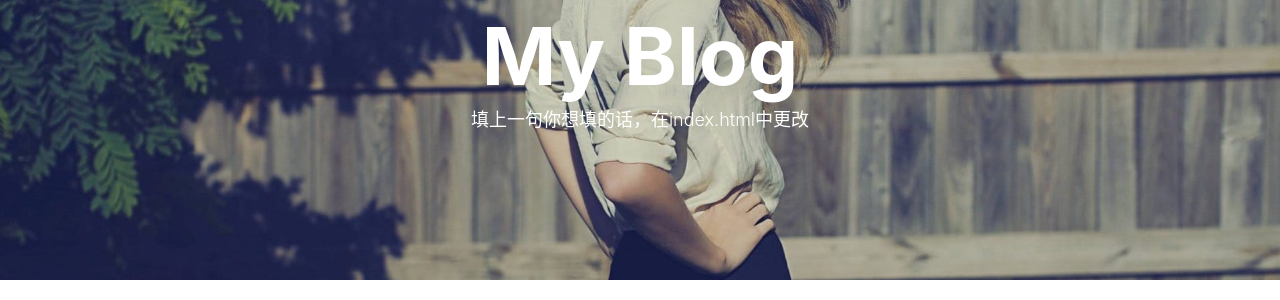
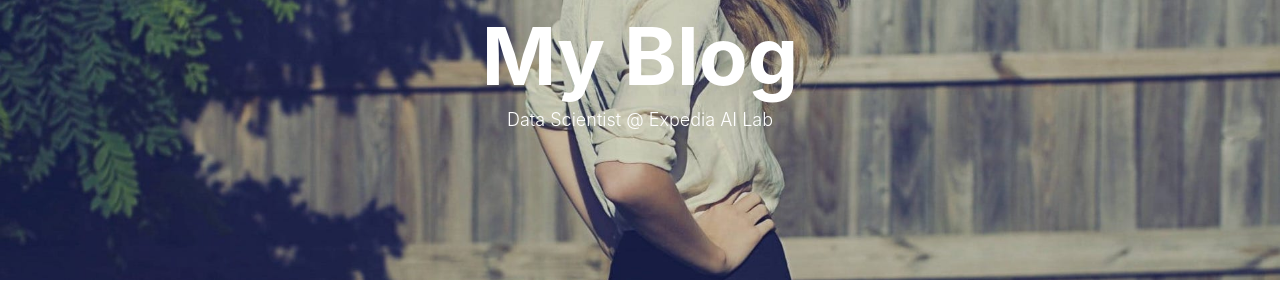
Before and after one commit to sx910604/sx910604.github.io, a Jekyll site: the page built from index.html, in a window 1280 px wide. Shown: the part 138-438 px from the top of the page. Built offline with Jekyll 4.4.1, drawn with Linux system fonts in a browser that asks for light colours; nearby versions of some CDN libraries; the list of posts is cut into pages by our own code; comment, search, counter and statistics services are not loaded.

Commit message:
Update index.html

```diff
--- a/index.html
+++ b/index.html
@@ -1,6 +1,6 @@
 ---
 layout: page
-description: "填上一句你想填的话，在index.html中更改"
+description: "Data Scientist @ Expedia AI Lab"
 ---
 
 {% for post in paginator.posts %}
```
